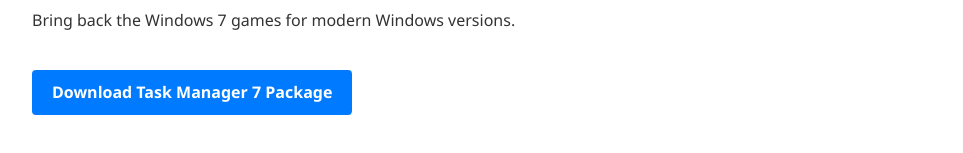
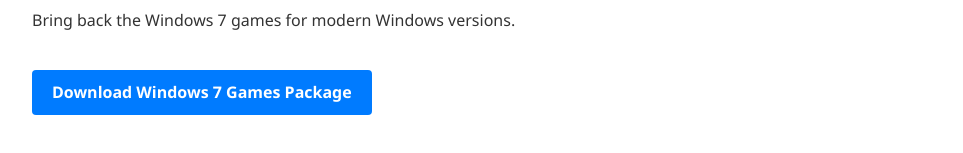
Before and after one commit to PhucPower300121/legacy-archive, a plain HTML site: page w7g/index.html in a window 1280 px wide. Shown: the part 170-323 px from the top of the page, without its empty margins (158-1121 px from the left). Drawn offline with Linux system fonts and the light colour scheme.

Commit message:
Update index.html

```diff
--- a/w7g/index.html
+++ b/w7g/index.html
@@ -23,7 +23,7 @@
         <h1>Windows 7 games</h1>
         <p>Bring back the Windows 7 games for modern Windows versions.</p>
 
-        <a href="https://mega.nz/file/ZrwhAaaT#biJAItLcLxWlGoFKRufEHbtASJxKOp48CNLmGUpQAss" class="btn">Download Task Manager 7 Package</a>
+        <a href="https://mega.nz/file/ZrwhAaaT#biJAItLcLxWlGoFKRufEHbtASJxKOp48CNLmGUpQAss" class="btn">Download Windows 7 Games Package</a>
 
         <div class="info-box">
             <strong>Note:</strong> This tool is safe to use. You <strong>do not</strong> need to disable your antivirus software. Just extract and run!
```
